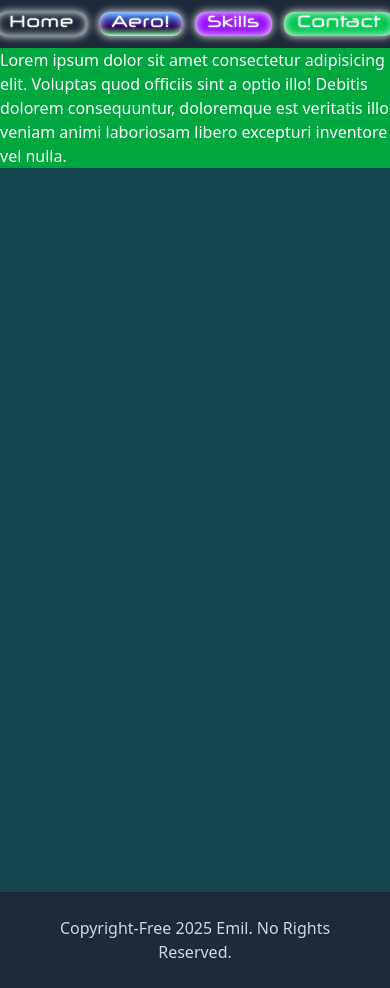
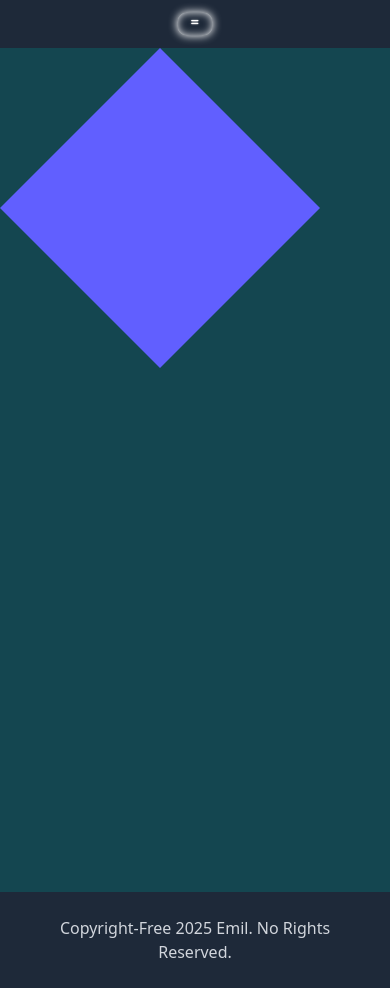
Before and after one commit to Kattenelvis/personal-website, a SvelteKit app: page /neumorphism in a window 390 px wide. Built offline with nearby package versions, Linux system fonts and the light colour scheme.

Commit message:
Hamburger menu for mobile users

```diff
--- /dev/null
+++ b/src/lib/Header.svelte
@@ -0,0 +1,59 @@
+<script lang="ts">
+	import { onMount } from 'svelte';
+
+	let opened = false,
+		width = 0;
+
+	const viewportInRem = () => {
+		const remPx = parseFloat(getComputedStyle(document.documentElement).fontSize);
+		return window.innerWidth / remPx;
+	};
+
+	onMount(() => {
+		window.addEventListener('resize', () => (width = viewportInRem()));
+	});
+</script>
+
+<header class="sticky top-0 z-50 w-full">
+	<nav
+		class="flex flex-col items-center justify-center gap-3 bg-gray-800 p-3 text-white sm:flex-row"
+	>
+		<button onclick={() => (opened = !opened)} class="glassy sm:invisible">=</button>
+		{#if (width < 40 && opened) || width > 40}
+			<a class="glassy" href="/">Home</a>
+			<a class="gradient glassy" href="/aero">Aero!</a>
+			<a class="glassy bg-purple-600" href="/skills">Skills</a>
+			<a class="glassy bg-green-500" href="/contact">Contact</a>
+		{/if}
+	</nav>
+</header>
+
+<style>
+	.glassy {
+		border-radius: 10px;
+		display: inline;
+		position: relative;
+		box-shadow:
+			0 0 0.5rem 0 white,
+			inset 0 0 0.5rem 0 white;
+		text-align: center;
+		font-family: Neuropol;
+		text-shadow: 0rem 0rem 0.1rem white;
+		padding-left: 0.8rem;
+		padding-right: 0.8rem;
+		transition: box-shadow 0.1s linear;
+		max-width: 200px;
+	}
+
+	.glassy:hover {
+		box-shadow:
+			0 0 0.7rem 0 white,
+			inset 0 0 0.7rem 0 white;
+	}
+
+	.glassy:active {
+		box-shadow:
+			0 0 0.6rem 0 white,
+			inset 0 0 0.6rem 0 white;
+	}
+</style>
--- a/src/routes/+layout.svelte
+++ b/src/routes/+layout.svelte
@@ -3,21 +3,14 @@
 	import { locales, localizeHref } from '$lib/paraglide/runtime';
 	import './layout.css';
 	import favicon from '$lib/assets/favicon.svg';
+	import Header from '$lib/Header.svelte';
 
 	let { children } = $props();
 </script>
 
 <svelte:head><link rel="icon" href={favicon} /></svelte:head>
 
-<header class="sticky top-0 z-50 w-full">
-	<nav class="flex justify-center gap-3 bg-gray-800 p-3 text-white">
-		<a class="glassy" href="/">Home</a>
-		<a class="gradient glassy" href="/aero">Aero!</a>
-		<a class="glassy bg-purple-600" href="/skills">Skills</a>
-		<a class="glassy bg-green-500" href="/contact">Contact</a>
-	</nav>
-</header>
-
+<Header />
 {@render children()}
 <div style="display:none">
 	{#each locales as locale}
@@ -30,32 +23,3 @@
 <footer class="bottom absolute z-30 w-full bg-gray-800 text-gray-300">
 	<span class="block p-6 text-center"> Copyright-Free 2025 Emil. No Rights Reserved. </span>
 </footer>
-
-<style>
-	.glassy {
-		border-radius: 10px;
-		display: inline;
-		position: relative;
-		box-shadow:
-			0 0 0.5rem 0 white,
-			inset 0 0 0.5rem 0 white;
-		text-align: center;
-		font-family: Neuropol;
-		text-shadow: 0rem 0rem 0.1rem white;
-		padding-left: 0.8rem;
-		padding-right: 0.8rem;
-		transition: box-shadow 0.1s linear;
-	}
-
-	.glassy:hover {
-		box-shadow:
-			0 0 0.7rem 0 white,
-			inset 0 0 0.7rem 0 white;
-	}
-
-	.glassy:active {
-		box-shadow:
-			0 0 0.6rem 0 white,
-			inset 0 0 0.6rem 0 white;
-	}
-</style>
--- a/src/routes/neumorphism/+page.svelte
+++ b/src/routes/neumorphism/+page.svelte
@@ -9,11 +9,7 @@
 	<!-- <button class="neu-button absolute z-20 m-auto mt-24 w-full"> Click</button> -->
 	<!-- <div class="absolute top-[115px] left-0 z-0 w-full bg-purple-200 p-6"></div> -->
 
-	<div class="absolute bg-green-600 text-white">
-		Lorem ipsum dolor sit amet consectetur adipisicing elit. Voluptas quod officiis sint a optio
-		illo! Debitis dolorem consequuntur, doloremque est veritatis illo veniam animi laboriosam libero
-		excepturi inventore vel nulla.
-	</div>
+	<div class="polygon absolute bg-indigo-500 p-40 text-white"></div>
 
 	<div class=" neu-logo absolute top-20 right-200 rounded-full">
 		<img src="Arch_Linux.png" width="300px" class="rounded-full" />
@@ -48,6 +44,10 @@
 
 	.rotating {
 		animation: rotate 2s linear infinite;
+	}
+
+	.polygon {
+		clip-path: polygon(50% 0%, 100% 50%, 50% 100%, 0% 50%);
 	}
 
 	.ephemereal {
```
Also changed, not shown: static/kelvin.gif (added).
